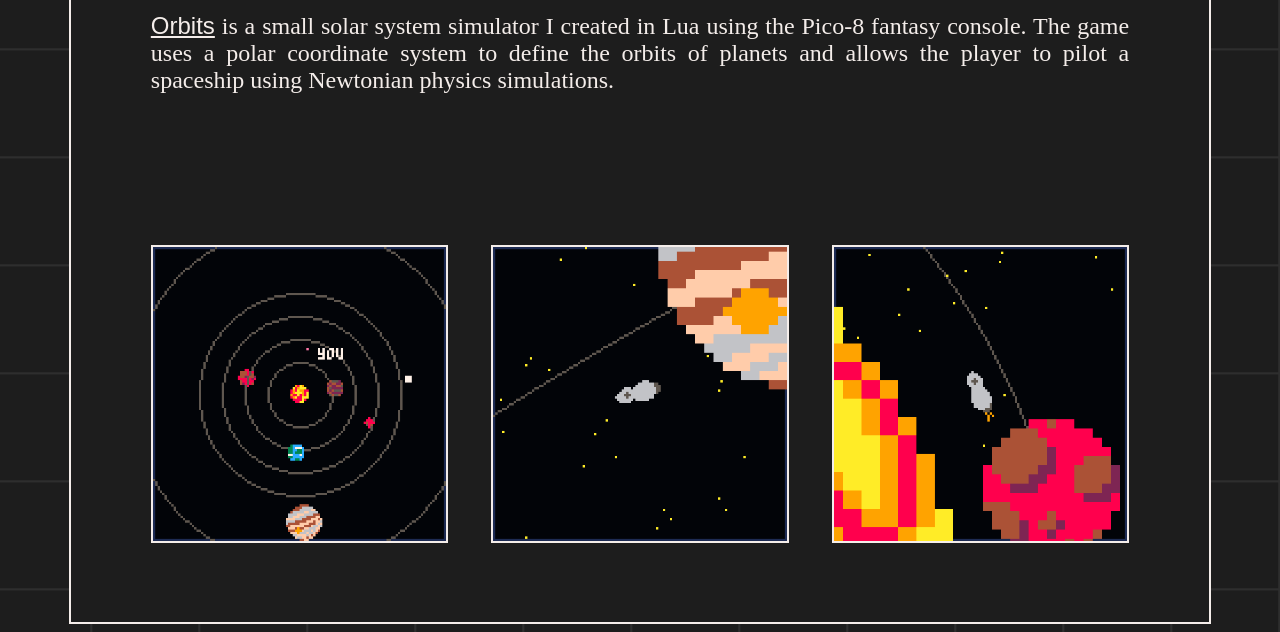
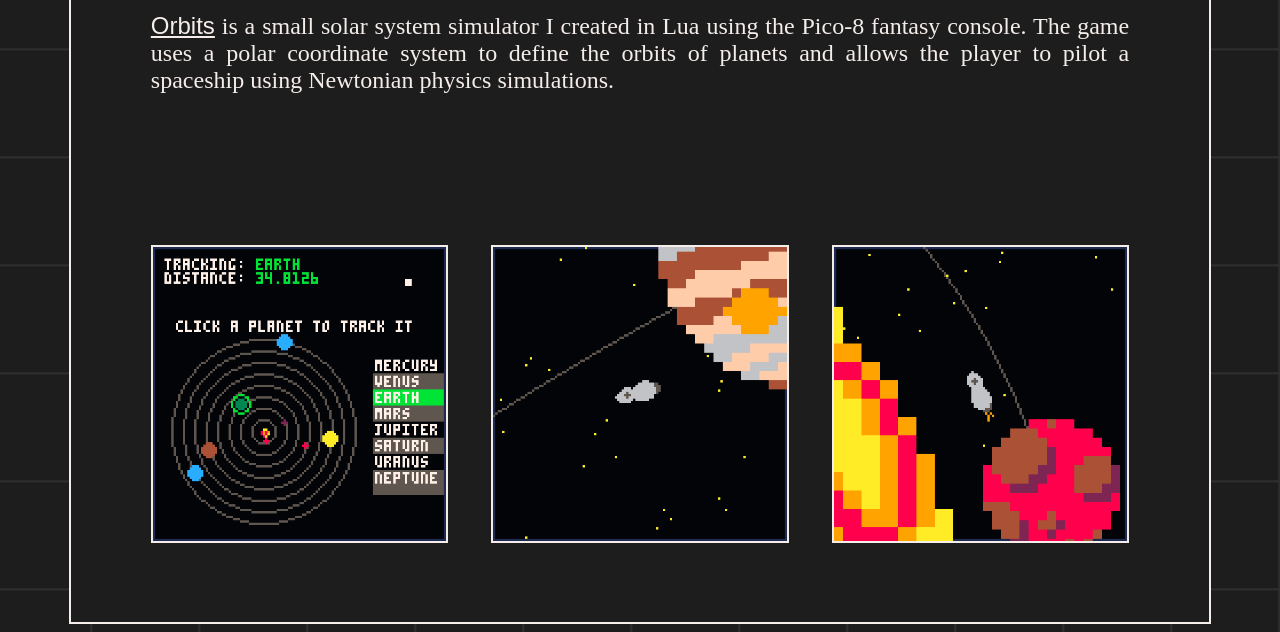
Before and after one commit to EllieRasmussen/EllieRasmussen.github.io, a plain HTML site: page Orbits.html in a window 1280 px wide. Shown: the part 272-904 px from the top of the page. Drawn offline with Linux system fonts and the light colour scheme.

Commit message:
updated Orbits

```diff
--- a/Orbits.html
+++ b/Orbits.html
@@ -20,7 +20,7 @@
           The game uses a polar coordinate system to define the orbits of planets and allows the player to pilot a spaceship using Newtonian physics simulations.
         </p>
         <div class="gallery">
-          <img src="images/Orbits/space_2_000.png">
+          <img src="images/Orbits/map.png">
           <img src="images/Orbits/space_2_002.png">
           <img src="images/Orbits/space_2_004.png">
         </div>
```
Also changed, not shown: images/Orbits/map.png (added), images/Orbits/space_2_000.png (deleted), images/Orbits/space_2_006.png, images/Orbits/thumbnail.png (added).
